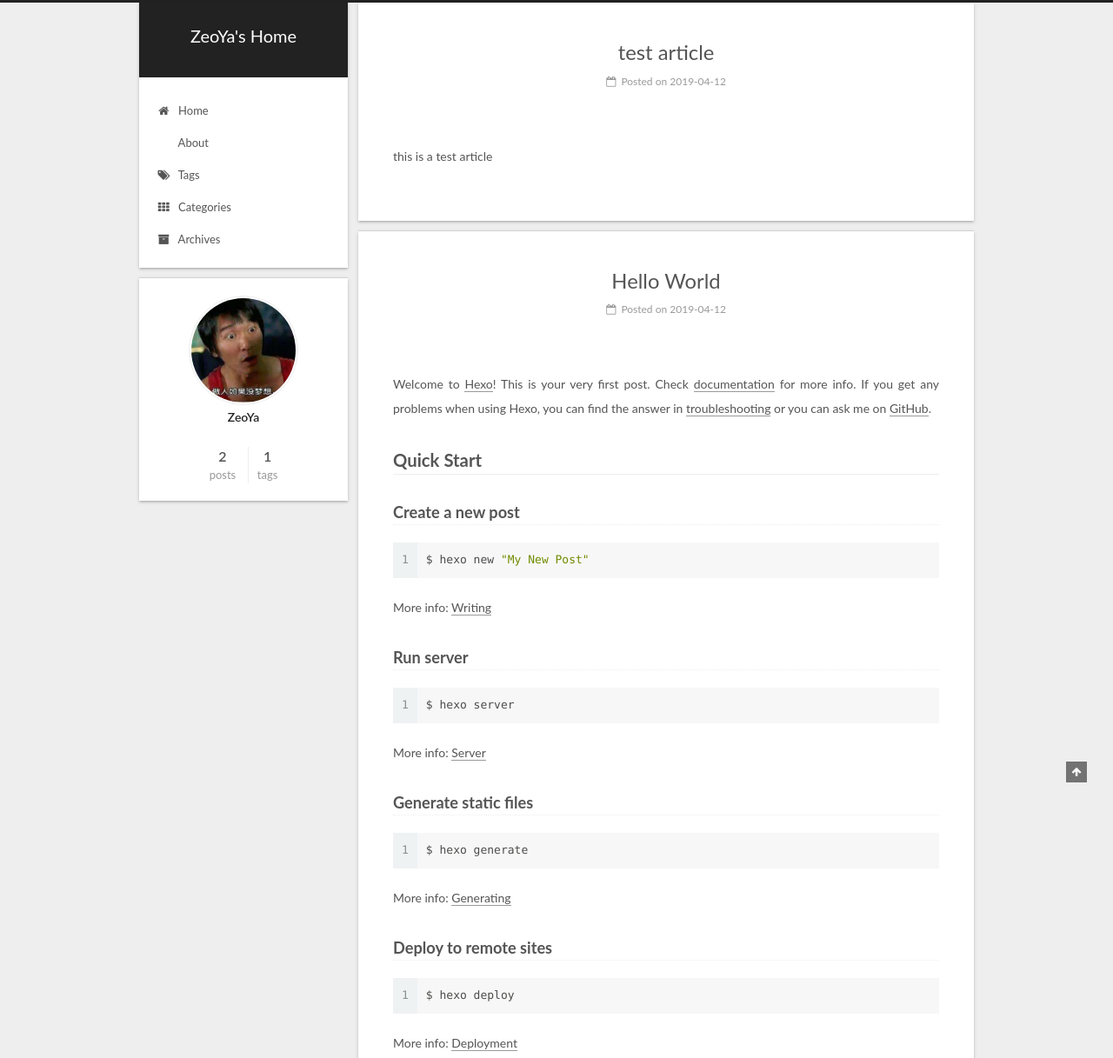
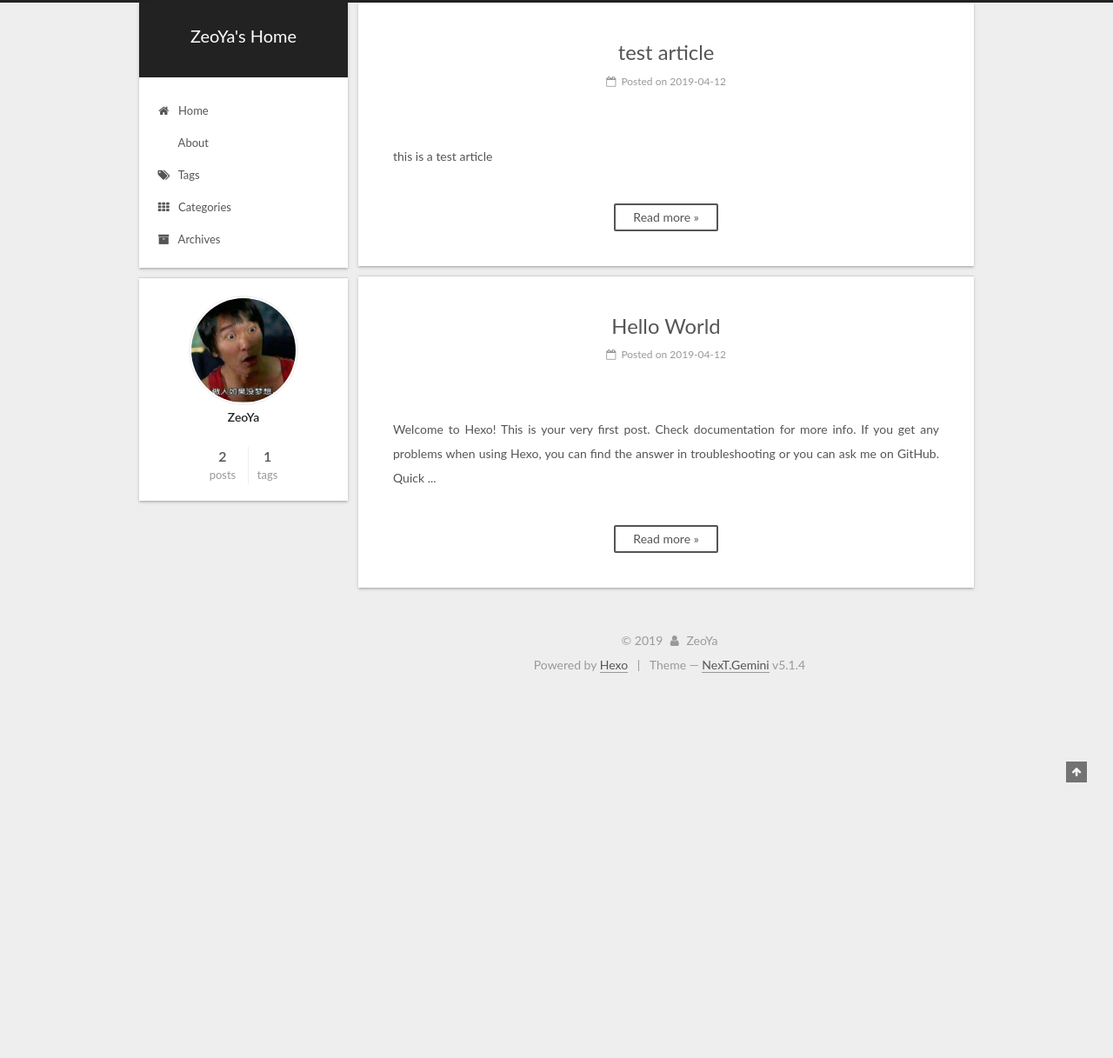
Before and after one commit to zeoya/zeoya.github.io, a plain HTML site: page index.html in a window 1280 px wide. Shown: the top 1217 px of the page at 87% size. After the commit the page ends 800 px from the top, so only its background shows below. Drawn offline with Linux system fonts and the light colour scheme.

Commit message:
Site updated: 2019-04-12 17:48:25

```diff
--- a/css/main.css
+++ b/css/main.css
@@ -1927,7 +1927,7 @@ img:hover {
   width: 4px;
   height: 4px;
   border-radius: 50%;
-  background: #636cd2;
+  background: #b6f52b;
 }
 .links-of-blogroll {
   font-size: 13px;
--- a/index.html
+++ b/index.html
@@ -330,9 +330,16 @@
 
 
 
-            <p>this is a test article</p>
+          this is a test article
 
 
+          <!--noindex-->
+          <div class="post-button text-center">
+            <a class="btn" href="/2019/04/12/test-article/#more" rel="contents">
+              Read more &raquo;
+            </a>
+          </div>
+          <!--/noindex-->
 
 
       <div>
@@ -453,17 +460,16 @@
 
 
 
-            <p>Welcome to <a href="https://hexo.io/" target="_blank" rel="noopener">Hexo</a>! This is your very first post. Check <a href="https://hexo.io/docs/" target="_blank" rel="noopener">documentation</a> for more info. If you get any problems when using Hexo, you can find the answer in <a href="https://hexo.io/docs/troubleshooting.html" target="_blank" rel="noopener">troubleshooting</a> or you can ask me on <a href="https://github.com/hexojs/hexo/issues" target="_blank" rel="noopener">GitHub</a>.</p>
-<h2 id="Quick-Start"><a href="#Quick-Start" class="headerlink" title="Quick Start"></a>Quick Start</h2><h3 id="Create-a-new-post"><a href="#Create-a-new-post" class="headerlink" title="Create a new post"></a>Create a new post</h3><figure class="highlight bash"><table><tr><td class="gutter"><pre><span class="line">1</span><br></pre></td><td class="code"><pre><span class="line">$ hexo new <span class="string">"My New Post"</span></span><br></pre></td></tr></table></figure>
-<p>More info: <a href="https://hexo.io/docs/writing.html" target="_blank" rel="noopener">Writing</a></p>
-<h3 id="Run-server"><a href="#Run-server" class="headerlink" title="Run server"></a>Run server</h3><figure class="highlight bash"><table><tr><td class="gutter"><pre><span class="line">1</span><br></pre></td><td class="code"><pre><span class="line">$ hexo server</span><br></pre></td></tr></table></figure>
-<p>More info: <a href="https://hexo.io/docs/server.html" target="_blank" rel="noopener">Server</a></p>
-<h3 id="Generate-static-files"><a href="#Generate-static-files" class="headerlink" title="Generate static files"></a>Generate static files</h3><figure class="highlight bash"><table><tr><td class="gutter"><pre><span class="line">1</span><br></pre></td><td class="code"><pre><span class="line">$ hexo generate</span><br></pre></td></tr></table></figure>
-<p>More info: <a href="https://hexo.io/docs/generating.html" target="_blank" rel="noopener">Generating</a></p>
-<h3 id="Deploy-to-remote-sites"><a href="#Deploy-to-remote-sites" class="headerlink" title="Deploy to remote sites"></a>Deploy to remote sites</h3><figure class="highlight bash"><table><tr><td class="gutter"><pre><span class="line">1</span><br></pre></td><td class="code"><pre><span class="line">$ hexo deploy</span><br></pre></td></tr></table></figure>
-<p>More info: <a href="https://hexo.io/docs/deployment.html" target="_blank" rel="noopener">Deployment</a></p>
-
-
+          Welcome to Hexo! This is your very first post. Check documentation for more info. If you get any problems when using Hexo, you can find the answer in troubleshooting or you can ask me on GitHub.
+Quick
+          ...
+          <!--noindex-->
+          <div class="post-button text-center">
+            <a class="btn" href="/2019/04/12/hello-world/#more" rel="contents">
+              Read more &raquo;
+            </a>
+          </div>
+          <!--/noindex-->
 
 
       <div>
```
